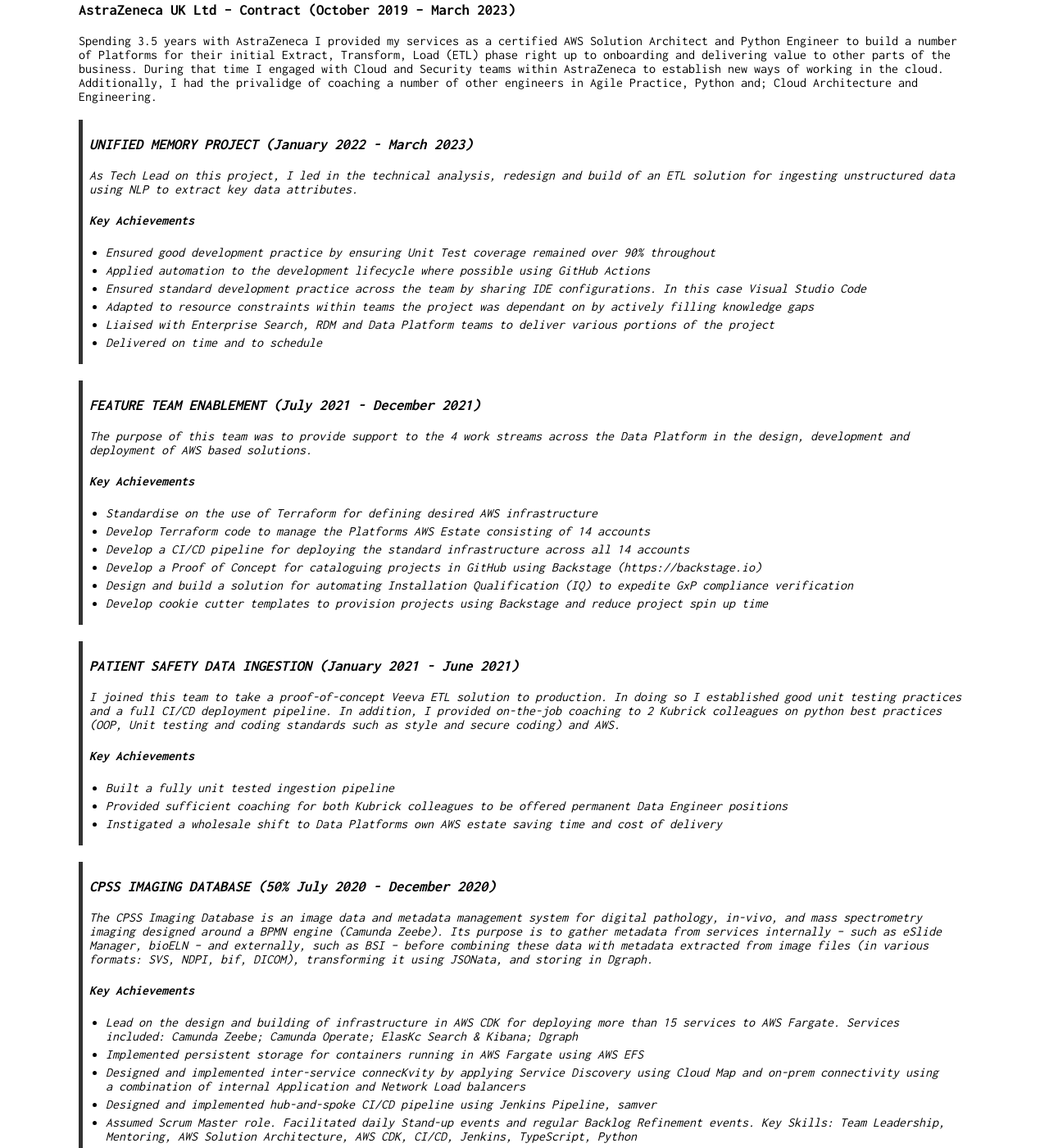
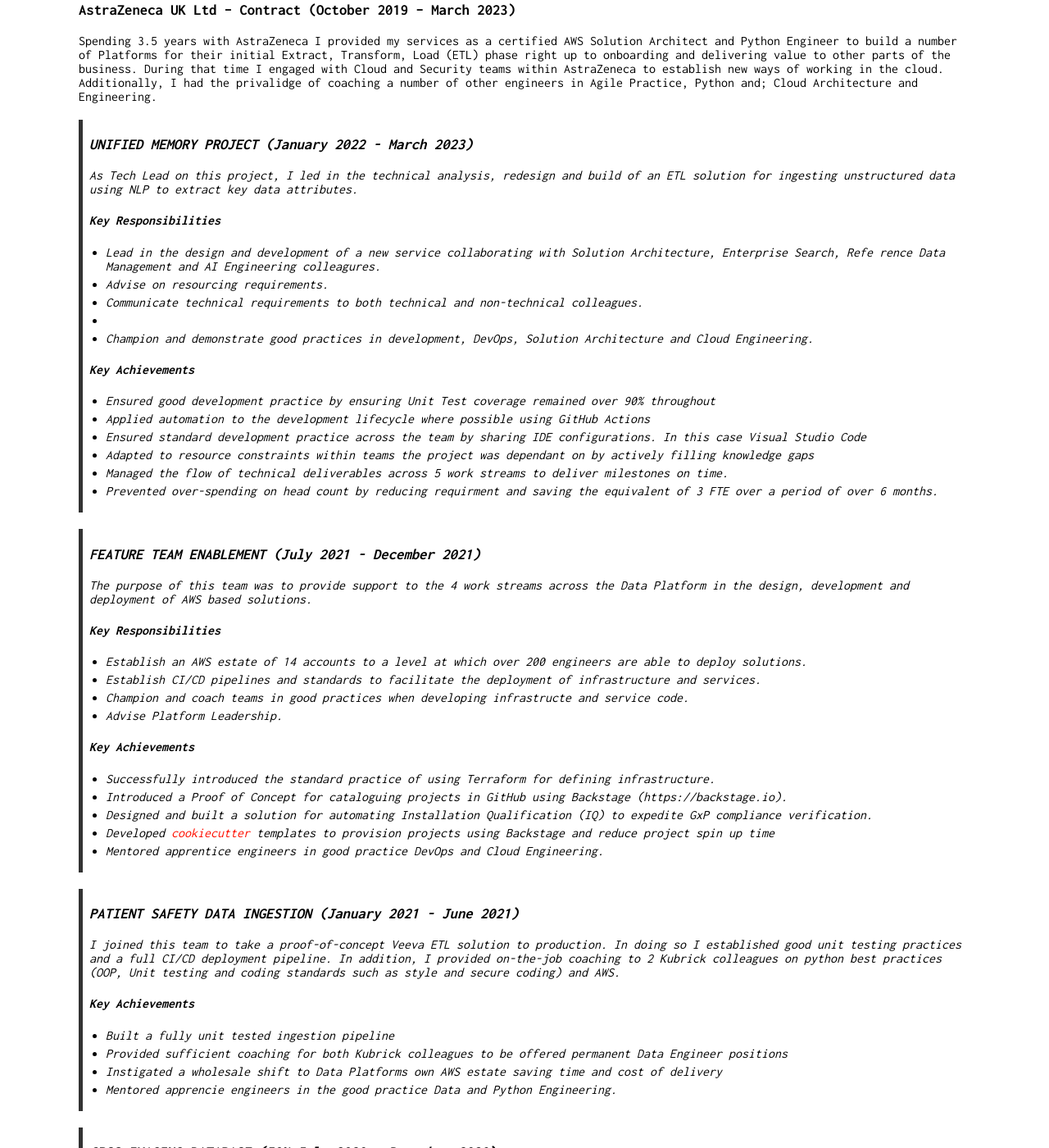
Before and after one commit to PhilKershaw/philkershaw.github.com, a Jekyll site: the page built from index.md, in a window 1280 px wide and 1400 px high, scrolled down 1015 px. Shown: the whole window at 82% size. Built offline with Jekyll 4.4.1, drawn with Linux system fonts in a browser that asks for light colours.

Commit message:
Update index.md

```diff
--- a/index.md
+++ b/index.md
@@ -51,27 +51,41 @@
 >
 > As Tech Lead on this project, I led in the technical analysis, redesign and build of an ETL solution for ingesting unstructured data using NLP to extract key data attributes.
 >
+> #### Key Responsibilities
+>
+> - Lead in the design and development of a new service collaborating with Solution Architecture, Enterprise Search, Refe rence Data Management and AI Engineering colleagures.
+> - Advise on resourcing requirements.
+> - Communicate technical requirements to both technical and non-technical colleagues.
+> -
+> - Champion and demonstrate good practices in development, DevOps, Solution Architecture and Cloud Engineering.
+>
 > #### Key Achievements
 >
 > - Ensured good development practice by ensuring Unit Test coverage remained over 90% throughout
 > - Applied automation to the development lifecycle where possible using GitHub Actions
 > - Ensured standard development practice across the team by sharing IDE configurations. In this case Visual Studio Code
 > - Adapted to resource constraints within teams the project was dependant on by actively filling knowledge gaps
-> - Liaised with Enterprise Search, RDM and Data Platform teams to deliver various portions of the project
-> - Delivered on time and to schedule
+> - Managed the flow of technical deliverables across 5 work streams to deliver milestones on time.
+> - Prevented over-spending on head count by reducing requirment and saving the equivalent of 3 FTE over a period of over 6 months.
 
 > ### FEATURE TEAM ENABLEMENT (July 2021 - December 2021)
 >
 > The purpose of this team was to provide support to the 4 work streams across the Data Platform in the design, development and deployment of AWS based solutions.
 >
+> #### Key Responsibilities
+>
+> - Establish an AWS estate of 14 accounts to a level at which over 200 engineers are able to deploy solutions.
+> - Establish CI/CD pipelines and standards to facilitate the deployment of infrastructure and services.
+> - Champion and coach teams in good practices when developing infrastructe and service code.
+> - Advise Platform Leadership.
+>
 > #### Key Achievements
 >
-> - Standardise on the use of Terraform for defining desired AWS infrastructure
-> - Develop Terraform code to manage the Platforms AWS Estate consisting of 14 accounts
-> - Develop a CI/CD pipeline for deploying the standard infrastructure across all 14 accounts
-> - Develop a Proof of Concept for cataloguing projects in GitHub using Backstage (https://backstage.io)
-> - Design and build a solution for automating Installation Qualification (IQ) to expedite GxP compliance verification
-> - Develop cookie cutter templates to provision projects using Backstage and reduce project spin up time
+> - Successfully introduced the standard practice of using Terraform for defining infrastructure.
+> - Introduced a Proof of Concept for cataloguing projects in GitHub using Backstage (https://backstage.io).
+> - Designed and built a solution for automating Installation Qualification (IQ) to expedite GxP compliance verification.
+> - Developed [cookiecutter](https://www.cookiecutter.io) templates to provision projects using Backstage and reduce project spin up time
+> - Mentored apprentice engineers in good practice DevOps and Cloud Engineering.
 
 > ### PATIENT SAFETY DATA INGESTION (January 2021 - June 2021)
 >
@@ -82,6 +96,7 @@
 > - Built a fully unit tested ingestion pipeline
 > - Provided sufficient coaching for both Kubrick colleagues to be offered permanent Data Engineer positions
 > - Instigated a wholesale shift to Data Platforms own AWS estate saving time and cost of delivery
+> - Mentored apprencie engineers in the good practice Data and Python Engineering.
 
 > ### CPSS IMAGING DATABASE (50% July 2020 - December 2020)
 >
```
